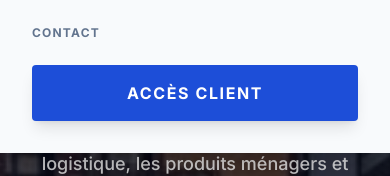
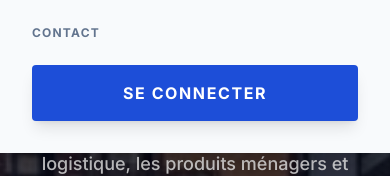
Before and after one commit to eagletech526-creator/cogess-sarl, a React (Vite) app: page / in a window 390 px wide. Both pictures are taken after a click on the button 346 px from the left and 109 px from the top of the page. Shown: the part 293-469 px from the top of the page. Built offline with nearby package versions, Linux system fonts and the light colour scheme; no server answers.

Commit message:
change login text

```diff
--- a/src/components/Navbar.tsx
+++ b/src/components/Navbar.tsx
@@ -123,7 +123,7 @@ export const Navbar = () => {
               {!isSignedIn && (
                 <SignInButton mode="modal">
                   <button className="bg-primary-700 text-white text-center py-4 rounded font-bold uppercase tracking-widest shadow-lg">
-                    Accès Client
+                    Se Connecter
                   </button>
                 </SignInButton>
               )}
```
